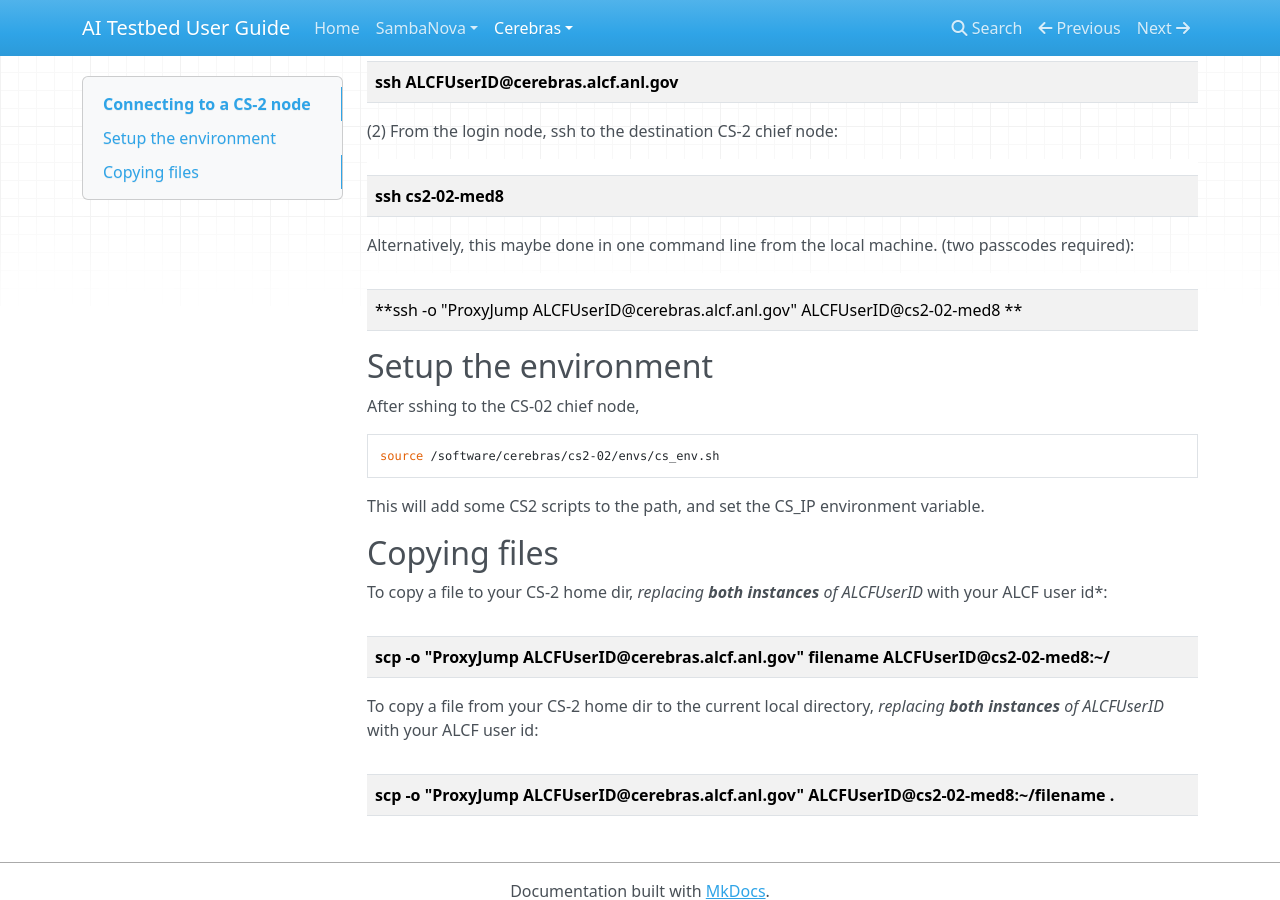
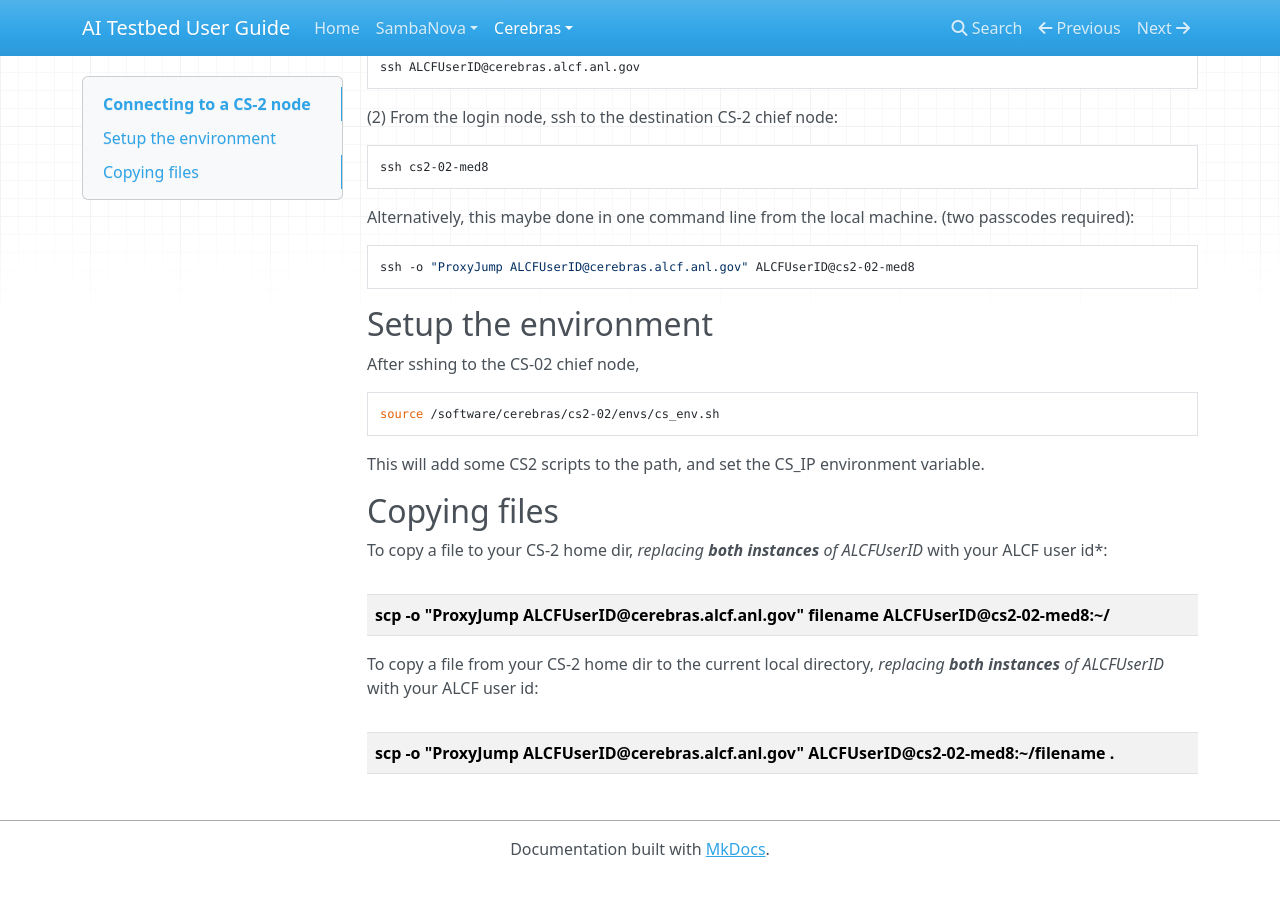
Before and after one commit to argonne-lcf/ai-testbed-userdocs, an MkDocs documentation site: the page built from docs/cerebras/Connect-to-a-CS-2-node.md, in a window 1280 px wide and 900 px high, scrolled down 636 px. Built offline with MkDocs 1.6.1, drawn with Linux system fonts in a browser that asks for light colours; nearby versions of some CDN libraries; after the commit the page ends 1513 px from its top, so only the background shows below that.

Commit message:
Update Connect-to-a-CS-2-node.md

````diff
--- a/docs/cerebras/Connect-to-a-CS-2-node.md
+++ b/docs/cerebras/Connect-to-a-CS-2-node.md
@@ -11,23 +11,20 @@
 <!---[TODO testbed-cs2-01-med8.ai.alcf.anl.gov is not currently accessible]<br>--->
 To connect to a CS-2 ("chief") node:<br>
 
-(1) From the local machine, ssh to the login node first: <br>
+(1) From the local machine, ssh to the login node first:
+```bash
+ssh ALCFUserID@cerebras.alcf.anl.gov
+```
 
-|                                                                             |
-|-----------------------------------------------------------------------------|
-| **ssh ALCFUserID@cerebras.alcf.anl.gov** |
-
-(2) From the login node, ssh to the destination CS-2 chief node:<br>
-
-|                                                                             |
-|-----------------------------------------------------------------------------|
-| **ssh cs2-02-med8** |
+(2) From the login node, ssh to the destination CS-2 chief node:
+```bash
+ssh cs2-02-med8
+```
 
 Alternatively, this maybe done in one command line from the local machine. (two passcodes required):
-
-|                                                                             |
-|-----------------------------------------------------------------------------|
-| **ssh -o "ProxyJump ALCFUserID@cerebras.alcf.anl.gov" ALCFUserID@cs2-02-med8 ** |
+```bash
+ssh -o "ProxyJump ALCFUserID@cerebras.alcf.anl.gov" ALCFUserID@cs2-02-med8
+```
 
 ## Setup the environment
 After sshing to the CS-02 chief node,
````
